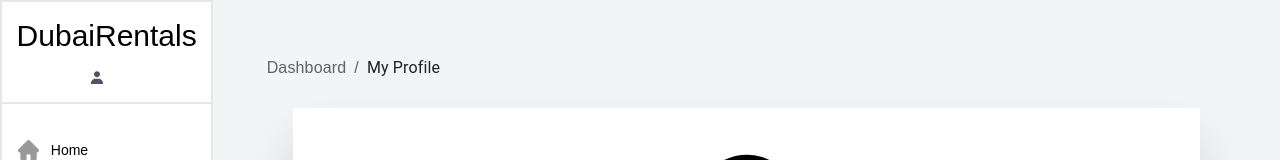
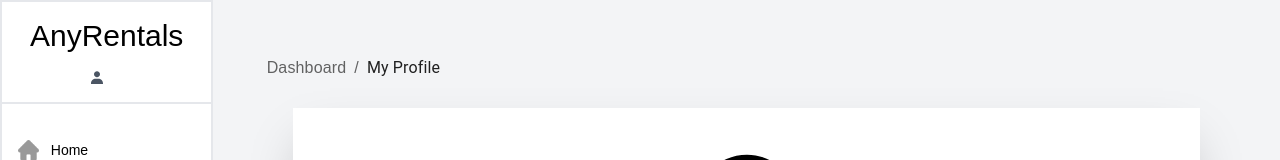
Before and after one commit to Harshada0611/any-rentals-clone, a React (Vite) app in the folder client/: page /profile in a window 1280 px wide. Shown: the top 160 px of the page. Built offline with nearby package versions, Linux system fonts and the light colour scheme; no server answers.

Commit message:
Update SideNavbar.jsx

```diff
--- a/client/src/components/dashboard/SideNavbar.jsx
+++ b/client/src/components/dashboard/SideNavbar.jsx
@@ -16,7 +16,7 @@ const SideNavbar = () => {
   return (
     <div className=" col-span-2 border-2 hidden lg:block pb-10">
       <div className="flex flex-col justify-center py-4 border-b-2">
-        <h1 className="text-3xl text-center">DubaiRentals</h1>
+        <h1 className="text-3xl text-center">AnyRentals</h1>
         <div className="text-gray-600 flex  justify-center items-center mt-4 ">
           <p className="">
             <BiSolidUser />
```
